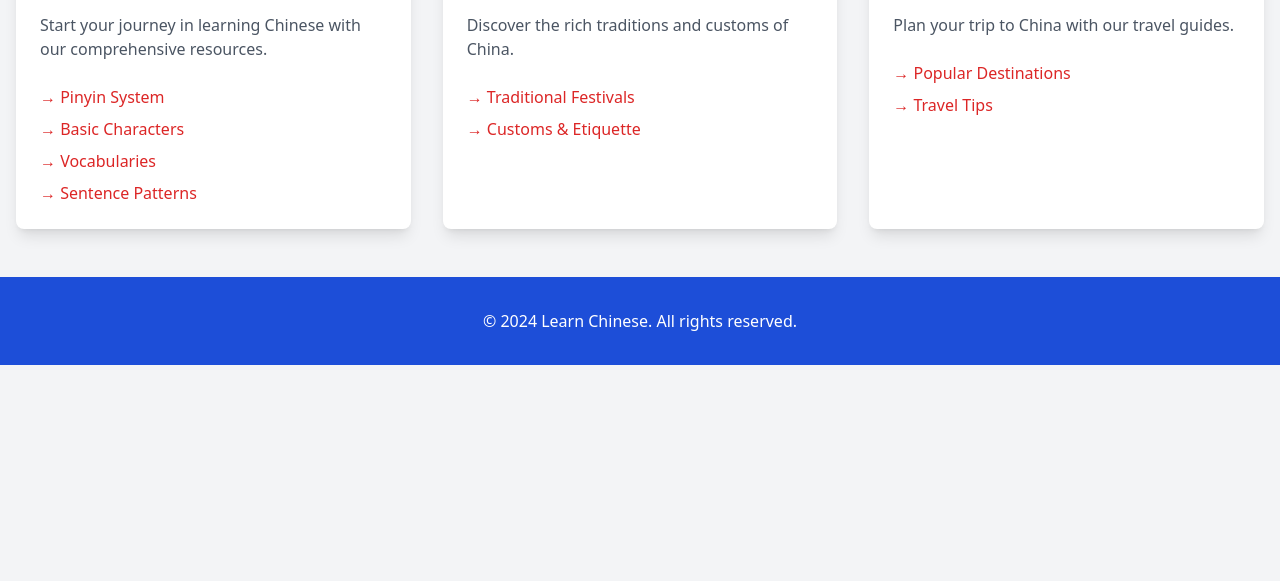
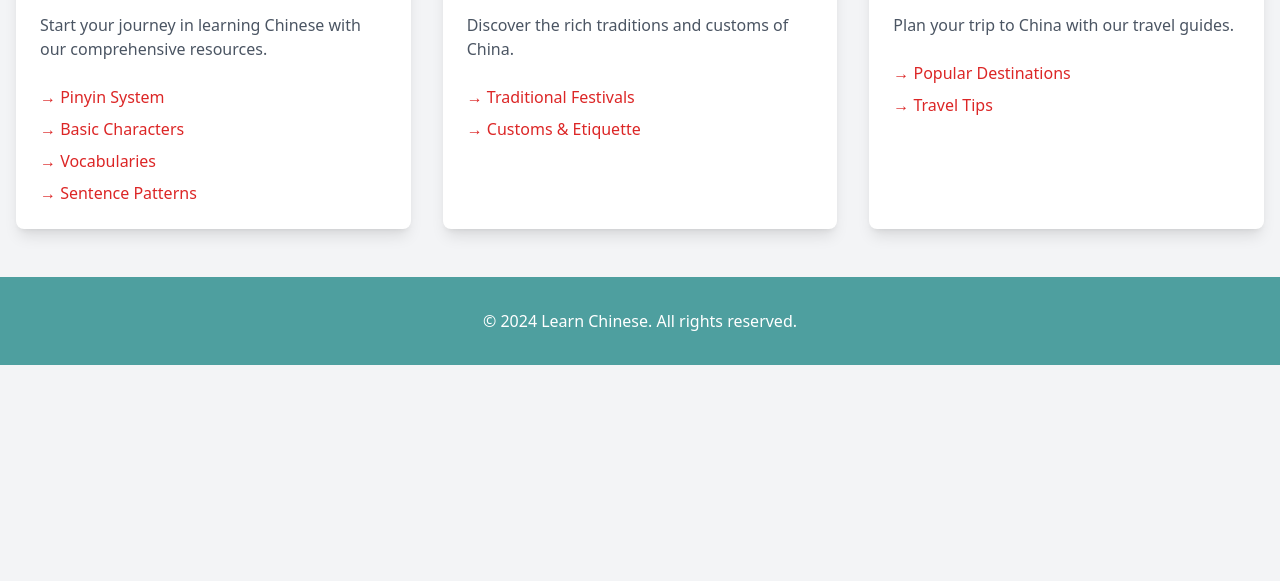
Before and after one commit to Dana-111924/Dana-111924.github.io, a website: page index.html in a window 1280 px wide. Shown: the part 219-800 px from the top of the page. Drawn offline with nearby package versions, Linux system fonts and the light colour scheme.

Commit message:
Update primary color to teal/turquoise

```diff
--- a/index.html
+++ b/index.html
@@ -11,9 +11,9 @@
                 extend: {
                     colors: {
                         primary: {
-                            DEFAULT: '#2563eb',
-                            light: '#60a5fa',
-                            dark: '#1d4ed8',
+                            DEFAULT: '#5EBFBF',
+                            light: '#7FCFCF',
+                            dark: '#4E9F9F',
                         },
                         secondary: {
                             DEFAULT: '#22c55e',
```
